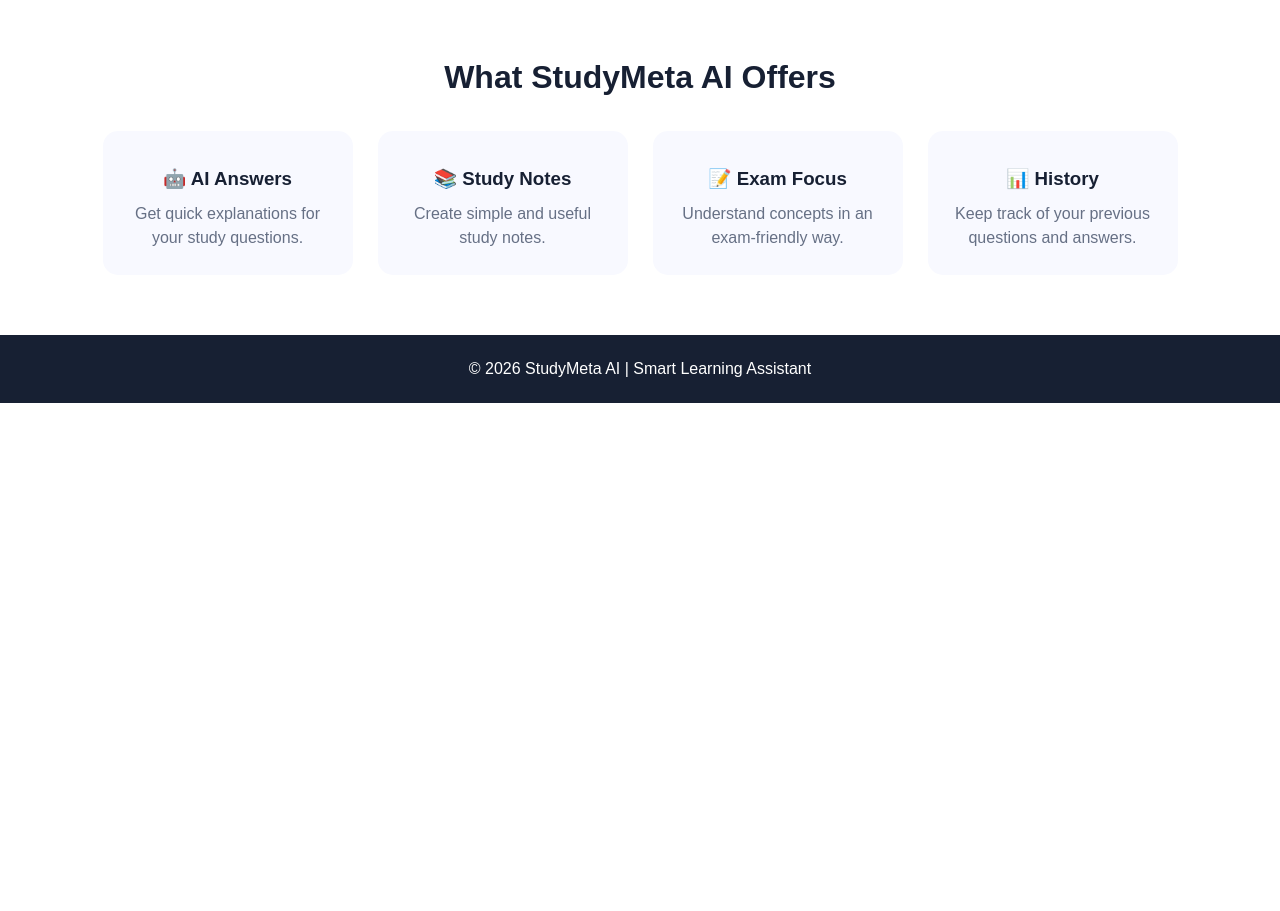
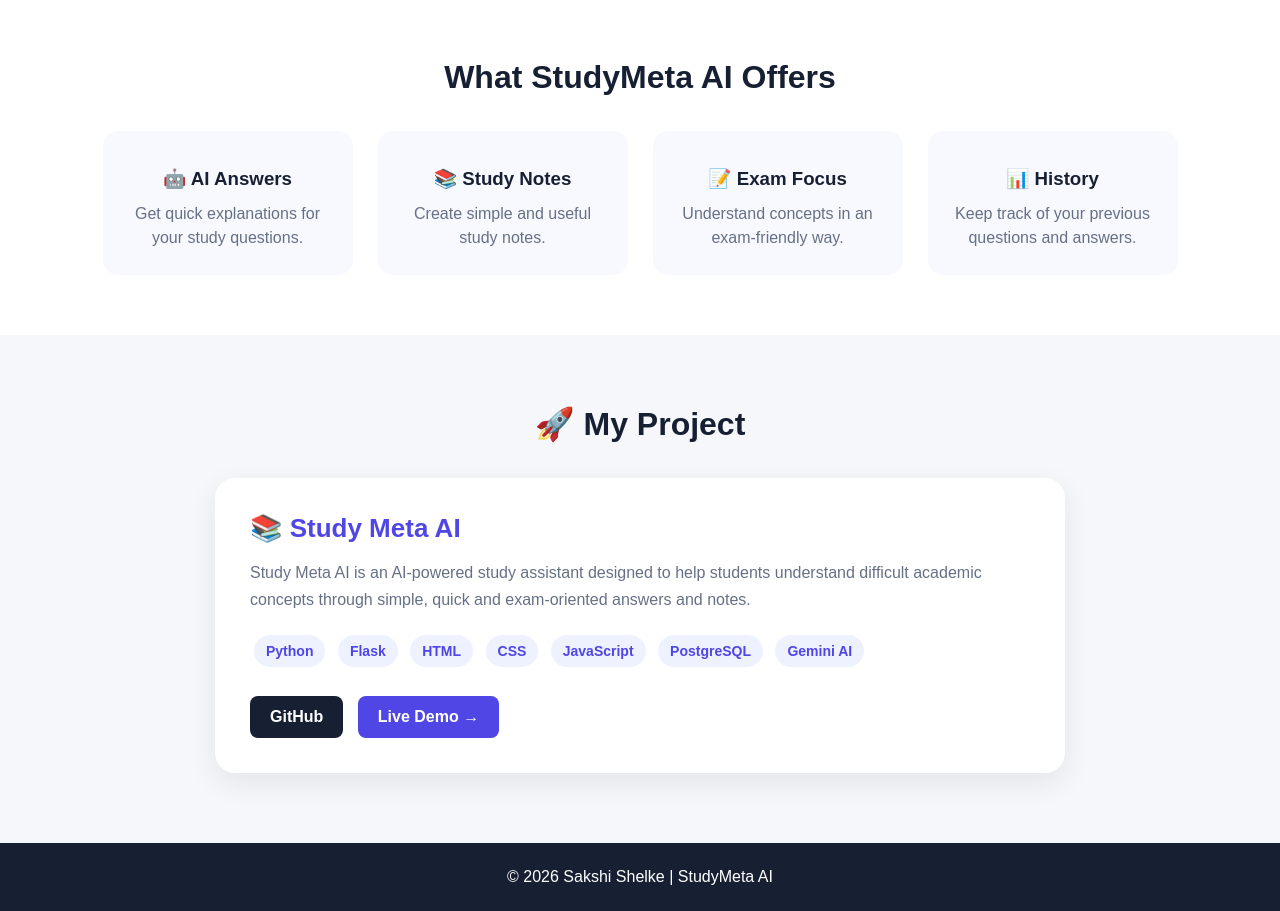
Before and after one commit to sakshishelke281-ctrl/study-meta-ai, a Flask app: page / in a window 1280 px wide. Shown: the part 631-1542 px from the top of the page. Before the commit the page ends 1034 px from the top, so only its background shows below. Run offline with Flask 3, Linux system fonts and the light colour scheme; some libraries are stand-ins or nearby versions.

Commit message:
Add Study Meta AI project to portfolio

```diff
--- a/templates/index.html
+++ b/templates/index.html
@@ -4,7 +4,7 @@
     <meta charset="UTF-8">
     <meta name="viewport" content="width=device-width, initial-scale=1.0">
 
-    <title>StudyMeta AI | Smart Study Assistant</title>
+    <title>Sakshi Shelke | Portfolio</title>
 
     <style>
         * {
@@ -153,6 +153,83 @@
             line-height: 1.5;
         }
 
+        /* ================= PROJECTS ================= */
+
+        .projects {
+            padding: 70px 8%;
+            background: #f5f7fb;
+            text-align: center;
+        }
+
+        .projects h2 {
+            font-size: 32px;
+            margin-bottom: 35px;
+        }
+
+        .project-card {
+            max-width: 850px;
+            margin: auto;
+            background: white;
+            padding: 35px;
+            border-radius: 20px;
+            text-align: left;
+            box-shadow: 0 10px 30px rgba(0,0,0,0.08);
+        }
+
+        .project-card h3 {
+            font-size: 26px;
+            color: #4f46e5;
+            margin-bottom: 15px;
+        }
+
+        .project-card p {
+            color: #667085;
+            line-height: 1.7;
+            margin-bottom: 18px;
+        }
+
+        .tech {
+            margin-bottom: 25px;
+        }
+
+        .tech span {
+            display: inline-block;
+            background: #eef2ff;
+            color: #4f46e5;
+            padding: 8px 12px;
+            border-radius: 20px;
+            margin: 4px;
+            font-size: 14px;
+            font-weight: bold;
+        }
+
+        .project-buttons a {
+            display: inline-block;
+            text-decoration: none;
+            padding: 12px 20px;
+            border-radius: 8px;
+            margin-right: 10px;
+            font-weight: bold;
+        }
+
+        .github-btn {
+            background: #172033;
+            color: white;
+        }
+
+        .live-btn {
+            background: #4f46e5;
+            color: white;
+        }
+
+        .github-btn:hover {
+            background: #000000;
+        }
+
+        .live-btn:hover {
+            background: #4338ca;
+        }
+
         footer {
             text-align: center;
             padding: 25px;
@@ -184,15 +261,17 @@
             .hero-text h1 {
                 font-size: 40px;
             }
+
+            .project-card {
+                text-align: center;
+            }
         }
     </style>
 </head>
 
 <body>
 
-    <!-- ==============================
-         NAVIGATION
-    =============================== -->
+    <!-- NAVIGATION -->
 
     <nav>
 
@@ -202,17 +281,14 @@
 
         <div class="nav-buttons">
 
-            <!-- LOGIN -->
             <a href="/login">
                 Login
             </a>
 
-            <!-- REGISTER -->
             <a href="/register" class="register">
                 Register
             </a>
 
-            <!-- START LEARNING -->
             <a href="/login">
                 Start Learning
             </a>
@@ -222,9 +298,7 @@
     </nav>
 
 
-    <!-- ==============================
-         HERO SECTION
-    =============================== -->
+    <!-- HERO SECTION -->
 
     <section class="hero">
 
@@ -240,15 +314,11 @@
                 and preparing for exams.
             </p>
 
-            <!-- START LEARNING -->
             <a href="/login" class="start-btn">
                 Start Learning →
             </a>
 
         </div>
-
-
-        <!-- AI CARD -->
 
         <div class="hero-card">
 
@@ -275,9 +345,7 @@
     </section>
 
 
-    <!-- ==============================
-         FEATURES
-    =============================== -->
+    <!-- FEATURES -->
 
     <section class="features">
 
@@ -285,87 +353,93 @@
             What StudyMeta AI Offers
         </h2>
 
-
         <div class="feature-container">
 
-
-            <!-- FEATURE 1 -->
+            <div class="feature">
+                <h3>🤖 AI Answers</h3>
+                <p>Get quick explanations for your study questions.</p>
+            </div>
 
             <div class="feature">
-
-                <h3>
-                    🤖 AI Answers
-                </h3>
-
-                <p>
-                    Get quick explanations for your study questions.
-                </p>
-
+                <h3>📚 Study Notes</h3>
+                <p>Create simple and useful study notes.</p>
             </div>
 
-
-            <!-- FEATURE 2 -->
+            <div class="feature">
+                <h3>📝 Exam Focus</h3>
+                <p>Understand concepts in an exam-friendly way.</p>
+            </div>
 
             <div class="feature">
-
-                <h3>
-                    📚 Study Notes
-                </h3>
-
-                <p>
-                    Create simple and useful study notes.
-                </p>
-
+                <h3>📊 History</h3>
+                <p>Keep track of your previous questions and answers.</p>
             </div>
-
-
-            <!-- FEATURE 3 -->
-
-            <div class="feature">
-
-                <h3>
-                    📝 Exam Focus
-                </h3>
-
-                <p>
-                    Understand concepts in an exam-friendly way.
-                </p>
-
-            </div>
-
-
-            <!-- FEATURE 4 -->
-
-            <div class="feature">
-
-                <h3>
-                    📊 History
-                </h3>
-
-                <p>
-                    Keep track of your previous questions and answers.
-                </p>
-
-            </div>
-
 
         </div>
 
     </section>
 
 
-    <!-- ==============================
-         FOOTER
-    =============================== -->
+    <!-- PROJECTS -->
+
+    <section class="projects">
+
+        <h2>🚀 My Project</h2>
+
+        <div class="project-card">
+
+            <h3>📚 Study Meta AI</h3>
+
+            <p>
+                Study Meta AI is an AI-powered study assistant designed
+                to help students understand difficult academic concepts
+                through simple, quick and exam-oriented answers and notes.
+            </p>
+
+            <div class="tech">
+
+                <span>Python</span>
+                <span>Flask</span>
+                <span>HTML</span>
+                <span>CSS</span>
+                <span>JavaScript</span>
+                <span>PostgreSQL</span>
+                <span>Gemini AI</span>
+
+            </div>
+
+            <div class="project-buttons">
+
+                <a
+                    href="https://github.com/sakshishelke281-ctrl/study-meta-ai"
+                    target="_blank"
+                    class="github-btn">
+                    GitHub
+                </a>
+
+                <a
+                    href="https://study-meta-ai.onrender.com"
+                    target="_blank"
+                    class="live-btn">
+                    Live Demo →
+                </a>
+
+            </div>
+
+        </div>
+
+    </section>
+
+
+    <!-- FOOTER -->
 
     <footer>
 
         <p>
-            © 2026 StudyMeta AI | Smart Learning Assistant
+            © 2026 Sakshi Shelke | StudyMeta AI
         </p>
 
     </footer>
 
-
 </body>
 </html>
```
